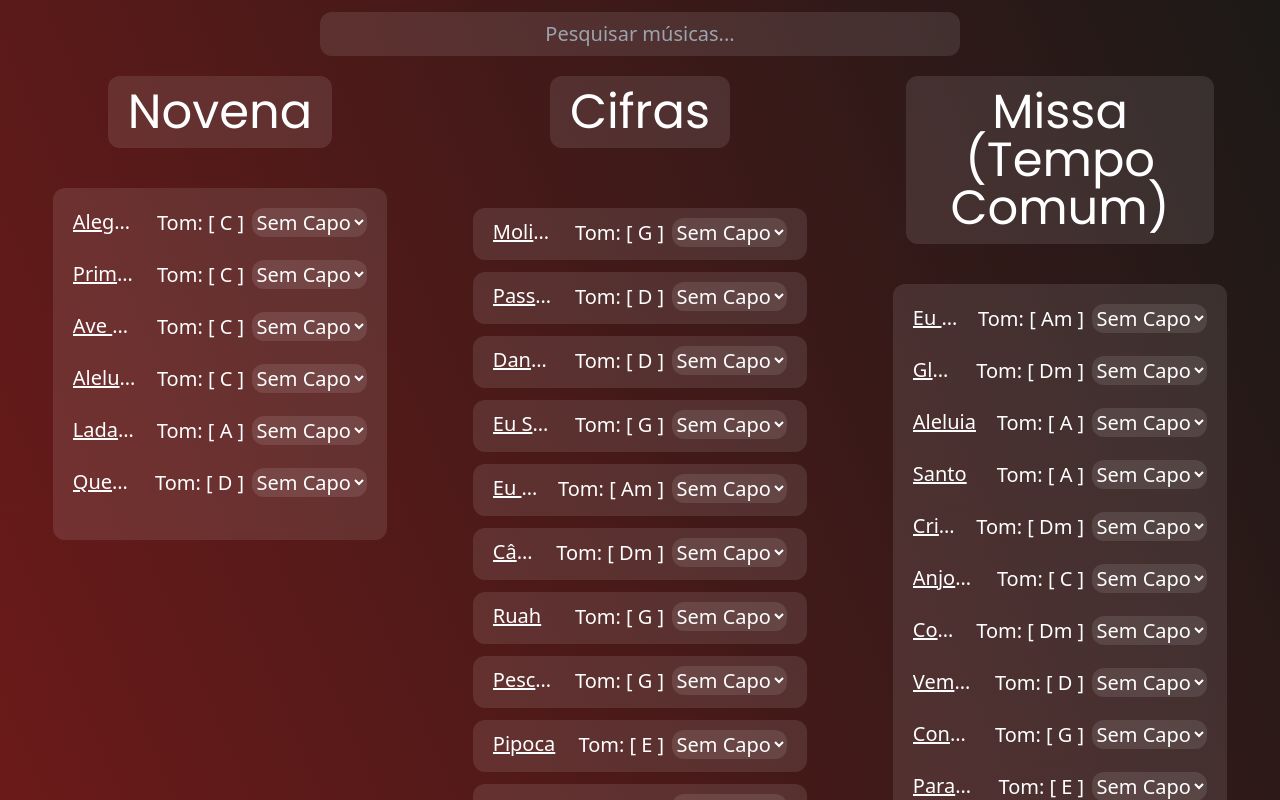
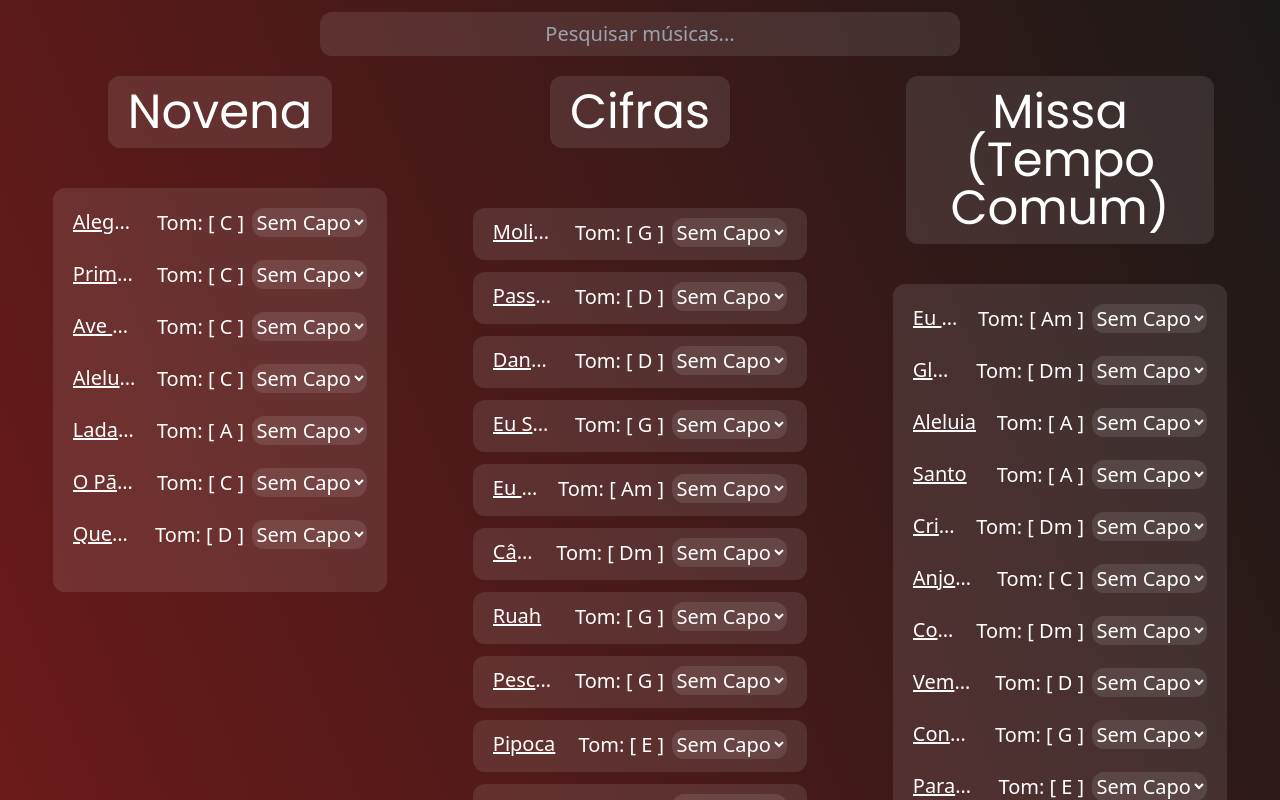
Before and after one commit to fukczun/cifras-de-chiquinho, a React (Create React App) app: page / in a window 1280 px wide. Shown: the top 800 px of the page. Built offline with nearby package versions, Linux system fonts and the light colour scheme; the HTML template or start-up script is replaced by a standard one.

Commit message:
o pao da vida- comunhao

```diff
--- a/src/data/cifras.js
+++ b/src/data/cifras.js
@@ -1,5 +1,5 @@
 import { getLetra, getAcordes, getCifra } from "../assets/cifras"
-import { aAlegriaDoSenhor, aAlegriaEstaNoCoracao, alegresVamosACasaDoPai, aleluia, aleluiaAlegriaMinhaGente, amem, anjosDeDeus, aparecida, aveMaria, benditoSejasOReiDaGloria, canticoDeAdoracao, celebremosNossaPascoa, chuvaDeGraca, consagracaoANossaSenhora, cordeiroDeDeus, cristoEONossoAmem, dancaDaAmizade, euConfesso, euCreioNumMundoNovo, euNavegarei, euSouDoSenhor, gloriaADeusNasAlturas, gloriaADeusNosAltosCeus, ladainhaDosEmpobrecidos, mariaDeNazare, molimMolim, oCeuSeAbre, oSenhorERei, oSenhorRessurgiu, parabensPraVoce, passaFogo, passeioDeCarangueijo, pescadorDeCristo, pipoca, primeiraCrista, quemEEssaQueAvancaComoAurora, quemEEssaQueAvancaComoAurora_AEscolhida, regacoAcolhedor, ruah, salmo46, santo, todaTua, vemEEuMostrarei, vemVemVemEspiritoSanto } from "./letras"
+import { aAlegriaDoSenhor, aAlegriaEstaNoCoracao, alegresVamosACasaDoPai, aleluia, aleluiaAlegriaMinhaGente, amem, anjosDeDeus, aparecida, aveMaria, benditoSejasOReiDaGloria, canticoDeAdoracao, celebremosNossaPascoa, chuvaDeGraca, consagracaoANossaSenhora, cordeiroDeDeus, cristoEONossoAmem, dancaDaAmizade, euConfesso, euCreioNumMundoNovo, euNavegarei, euSouDoSenhor, gloriaADeusNasAlturas, gloriaADeusNosAltosCeus, ladainhaDosEmpobrecidos, mariaDeNazare, molimMolim, oCeuSeAbre, oPaoDaVidaComunhao, oSenhorERei, oSenhorRessurgiu, parabensPraVoce, passaFogo, passeioDeCarangueijo, pescadorDeCristo, pipoca, primeiraCrista, quemEEssaQueAvancaComoAurora, quemEEssaQueAvancaComoAurora_AEscolhida, regacoAcolhedor, ruah, salmo46, santo, todaTua, vemEEuMostrarei, vemVemVemEspiritoSanto } from "./letras"
 
 const acordes = {
     molimMolim: molimMolim.map(letra => getAcordes(letra, ['G', 'Em', 'C', 'D', '(D7)'])),
@@ -46,6 +46,7 @@ const acordes = {
     aveMaria: aveMaria.map(letra => getAcordes(letra, ['G', 'F', 'C', 'C7M', 'D/C'])),
     aleluiaAlegriaMinhaGente: aleluiaAlegriaMinhaGente.map(letra => getAcordes(letra, ['C', 'Am', 'Dm', '(G7)', 'F', 'G', 'G7', 'A7'])),
     ladainhaDosEmpobrecidos: ladainhaDosEmpobrecidos.map(letra => getAcordes(letra, ['D', 'E7', 'A', 'F#m', 'Bm', '(A7)'])),
+    oPaoDaVidaComunhao: oPaoDaVidaComunhao.map(letra => getAcordes(letra, ['C', 'Dm', '(G7)', 'F', '(C7)'])),
 }
 
 export const cifrasSemEstrutura = {
@@ -409,6 +410,15 @@ export const cifrasSemEstrutura = {
         acordes: acordes.ladainhaDosEmpobrecidos,
         isRelativa: false
     },
+    oPaoDaVidaComunhao: {
+        titulo: 'O Pão Da Vida - Comunhao',
+        autor: 'Músicas Católicas',
+        tomPadrao: 'C',
+        letra: oPaoDaVidaComunhao.map((letra, index) => getLetra(letra, acordes.oPaoDaVidaComunhao[index])),
+        acordes: acordes.oPaoDaVidaComunhao,
+        isRelativa: false,
+        preparacao: 'C'
+    },
 }
 
 export const cifras = Object.fromEntries(
--- a/src/data/letras.js
+++ b/src/data/letras.js
@@ -2258,6 +2258,14 @@ Ave cheia de graça, Ave cheia de amor,
 F#m              Bm              E7                A
 Salve ó mãe de Jesus. A ti nosso canto e nosso louvor (2X)`]
 
+export const oPaoDaVidaComunhao =
+[`         Dm      (G7)  C            Dm       (G7)   C
+O pão da vida, a comunhão nos une a cristo e aos irmãos
+         F               C            Dm        (G7)   C  (C7)
+E nos ensina a abrir as mãos  para partir, repartir o pão
+         F               C            Dm        (G7)   C
+E nos ensina a abrir as mãos  para partir, repartir o pão`]
+
 export const benditoSejaDeus =
 [`
    Am             Dm
--- a/src/data/repertorios.js
+++ b/src/data/repertorios.js
@@ -10,6 +10,7 @@ export const repertorios = {
             aveMaria: getCifra(Object.assign({}, cifrasSemEstrutura.aveMaria), 'novena', 'aveMaria'),
             aleluiaAlegriaMinhaGente: getCifra(Object.assign({}, cifrasSemEstrutura.aleluiaAlegriaMinhaGente), 'novena', 'aleluiaAlegriaMinhaGente'),
             ladainhaDosEmpobrecidos: getCifra(Object.assign({}, cifrasSemEstrutura.ladainhaDosEmpobrecidos), 'novena', 'ladainhaDosEmpobrecidos'),
+            oPaoDaVidaComunhao: getCifra(Object.assign({}, cifrasSemEstrutura.oPaoDaVidaComunhao), 'novena', 'oPaoDaVidaComunhao'),
             quemEEssaQueAvancaComoAurora_AEscolhida: getCifra(Object.assign({}, cifrasSemEstrutura.quemEEssaQueAvancaComoAurora_AEscolhida), 'novena', 'quemEEssaQueAvancaComoAurora_AEscolhida')
         }
     },
```
